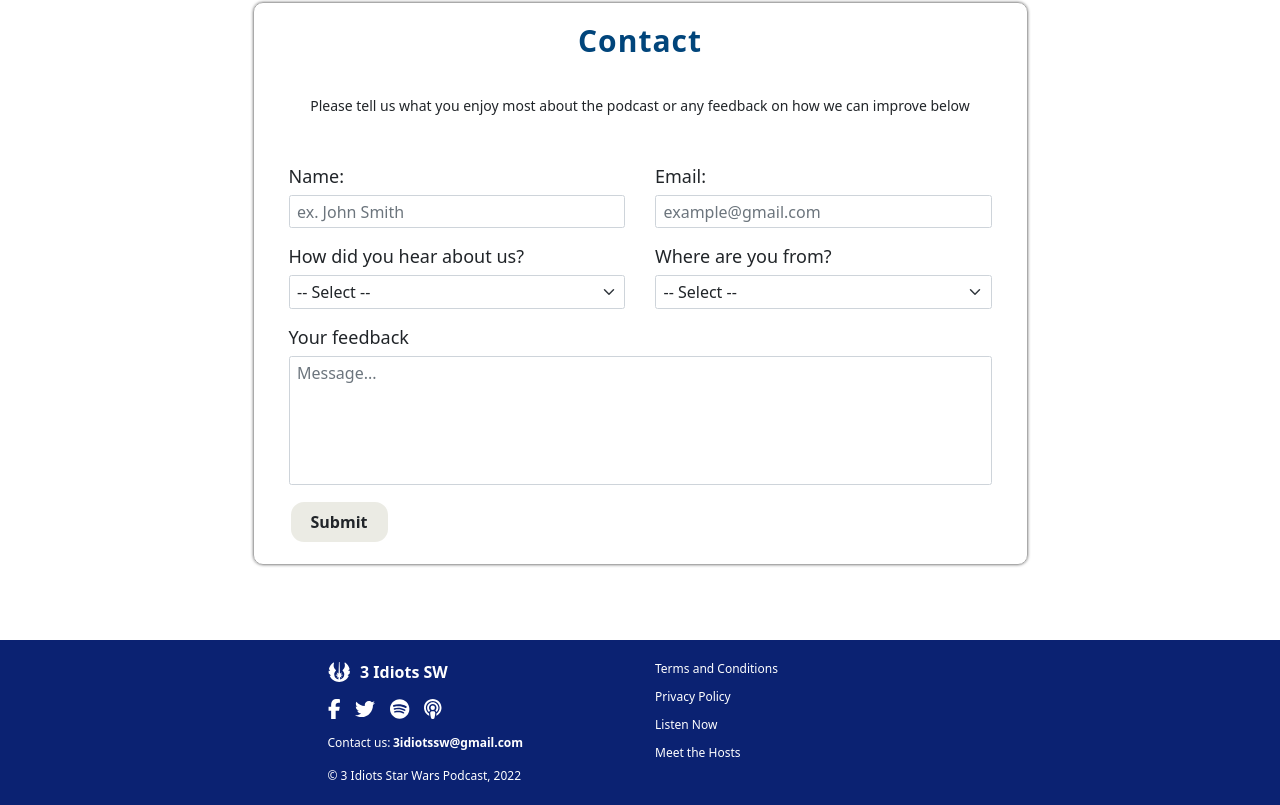
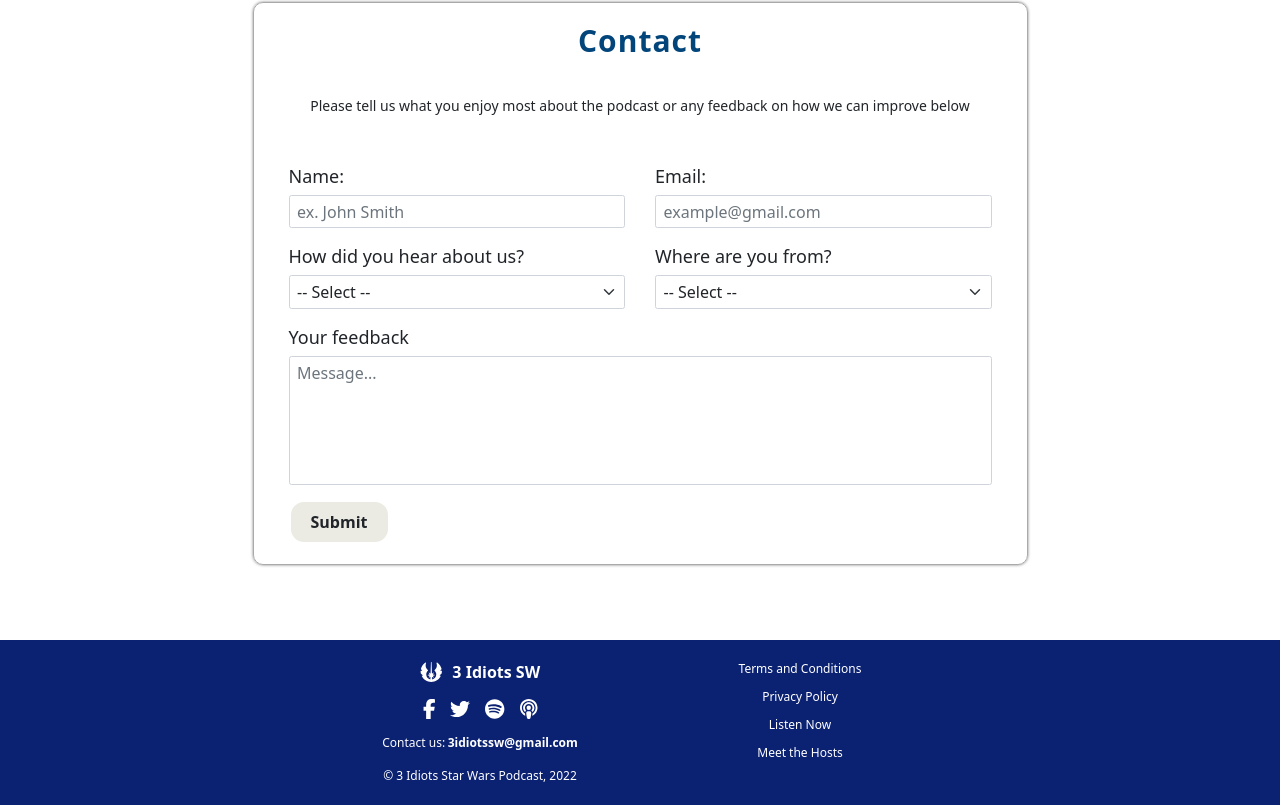
Before and after one commit to nlsnyder/3-idiots-ts, a React (Create React App) app: page / in a window 1280 px wide. Shown: the part 2574-3379 px from the top of the page. Built offline with nearby package versions, Linux system fonts and the light colour scheme.

Commit message:
implement custom http hook with axios

```diff
--- a/package.json
+++ b/package.json
@@ -15,6 +15,7 @@
     "@types/jest": "^27.5.2",
     "@types/node": "^16.11.45",
     "@types/react-dom": "^18.0.6",
+    "axios": "^1.1.2",
     "bootstrap": "^5.1.3",
     "react": "^18.2.0",
     "react-dom": "^18.2.0",
--- a/src/assets/css/layout/Footer.css
+++ b/src/assets/css/layout/Footer.css
@@ -30,17 +30,18 @@
   font-weight: 500;
   list-style: none;
   text-align: center;
+  display: flex;
+  flex-direction: column;
+  align-items: center;
+  gap: 1rem;
 }
+
 @media (min-width: 576px) {
   .nav-footer {
     text-align: left;
   }
 }
 
-.nav-footer li {
-  margin-bottom: 1rem;
-}
-
 .nav-footer li a {
   color: #fff;
   text-decoration: none;
--- a/src/assets/css/ui/Modal.css
+++ b/src/assets/css/ui/Modal.css
@@ -36,12 +36,12 @@
 }
 
 .modal-anim-enter {
-  transform: scale(2);
+  transform: translateX(-20rem);
   opacity: 0;
 }
 
 .modal-anim-enter-active {
-  transform: scale(1);
+  transform: translateX(0);
   opacity: 1;
   transition: all 200ms;
 }
--- a/src/components/home/ContactUs.tsx
+++ b/src/components/home/ContactUs.tsx
@@ -61,11 +61,13 @@ const ContactUs: React.FC<{}> = (props) => {
   const formSubmitHandler = (e: React.FormEvent<HTMLFormElement>) => {
     e.preventDefault();
 
+    setIsSubmitting(true);
     setShowModal(true);
   };
 
   const closeModalHandler = () => {
     setShowModal(false);
+    setIsSubmitting(false);
   };
 
   return (
--- a/src/components/layout/Footer.tsx
+++ b/src/components/layout/Footer.tsx
@@ -19,9 +19,9 @@ const Footer: React.FC<{}> = (props) => {
         rowClasses="row justify-content-center align-items-center footer"
         colClasses="col-12 col-sm-8 col-md-6"
       >
-        <div className="row gy-4 gx-5">
-          <div className="col order-2 order-sm-1">
-            <div className="d-flex flex-column gap-4 align-items-center align-items-sm-start justify-content-start">
+        <div className="row gy-5">
+          <div className="col-12 col-sm-6 order-2 order-sm-1">
+            <div className="d-flex flex-column gap-4 align-items-center">
               <span className="footer-podcast-title d-flex align-items-center gap-3">
                 <FontAwesomeIcon
                   icon={faJedi}
@@ -55,7 +55,7 @@ const Footer: React.FC<{}> = (props) => {
               </span>
             </div>
           </div>
-          <div className="col order-1 order-sm-2">
+          <div className="col-12 col-sm-6 order-1 order-sm-2">
             <ul className="nav-footer">
               <li>
                 <a href="/">Terms and Conditions</a>
```
Also changed, not shown: src/hooks/useAxios.tsx (added, +37 -0 lines), src/models/interfaces/http-interfaces.ts (added, +16 -0 lines), 1 other file (tests, documents, lock files or other folders).
